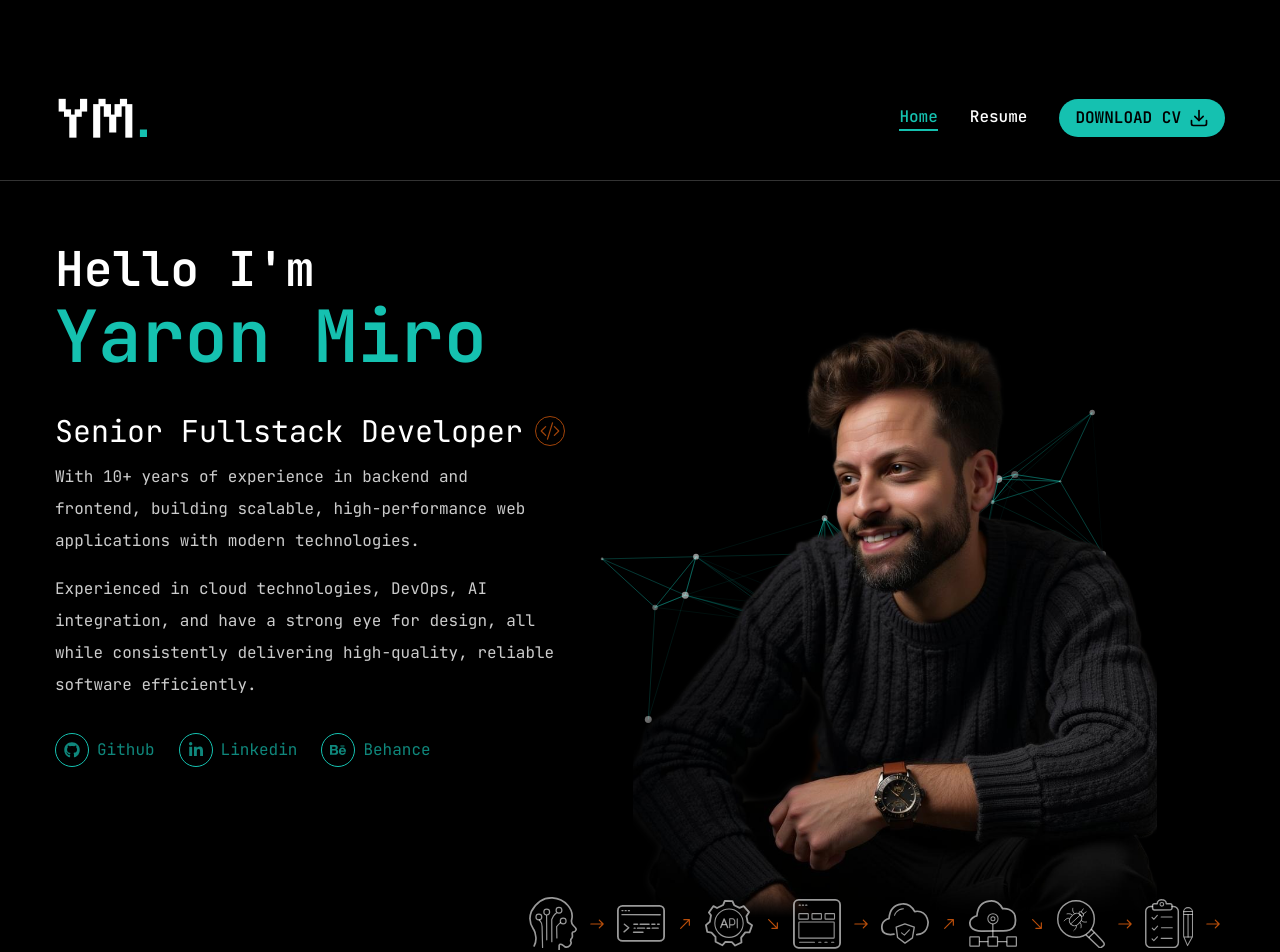
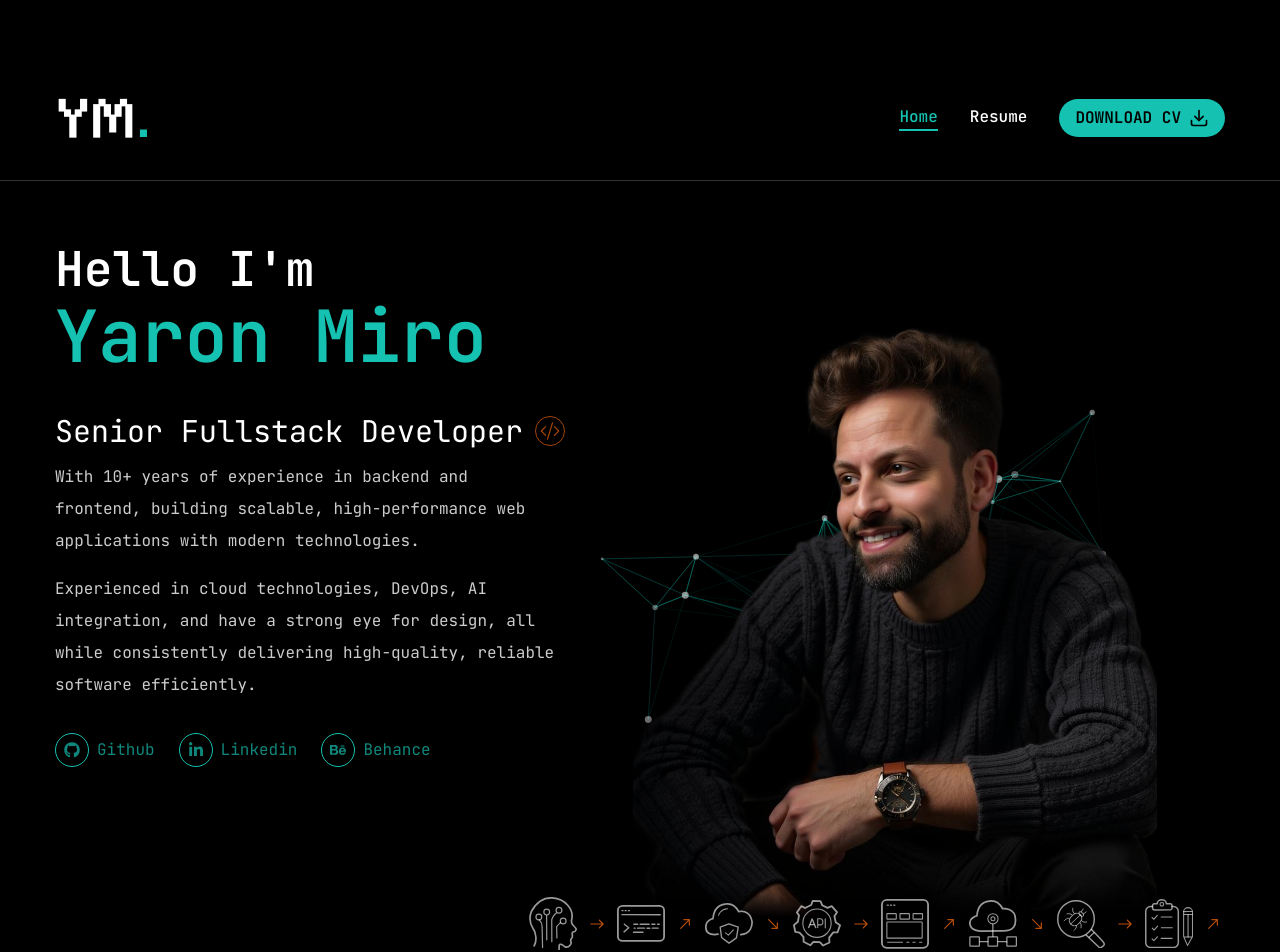
Before and after one commit to YaronMiro/ym-website, a Next.js app: page / in a window 1280 px wide. Shown: the top 952 px of the page. Built offline with nearby package versions, Linux system fonts and the light colour scheme.

Commit message:
fix layout try 6

```diff
--- a/components/HeroIcons.tsx
+++ b/components/HeroIcons.tsx
@@ -1,55 +1,40 @@
 import * as React from "react"
 
 import { IoIosArrowRoundForward } from "react-icons/io";
-import YmIcon, { iconsMapping } from "@/components/YmIcon";
+import YmIcon, { IconName } from "@/components/YmIcon";
 
 interface HeroIconsProps {
     color: string;
     className?: string;
 }
 
+interface IconData {
+    name: IconName;
+    arrowDirection: string;
+}
+
+export const icons: IconData[] = [
+    { name: "head", arrowDirection: "" },
+    { name: "app-code", arrowDirection: "-rotate-45" },
+    { name: "cloud-shield", arrowDirection: "rotate-45" },
+    { name: "api", arrowDirection: "" },
+    { name: "ui", arrowDirection: "-rotate-45" },
+    { name: "cloud-balancer", arrowDirection: "rotate-45" },
+    { name: "bug-tracker", arrowDirection: "" },
+    { name: "todo-list", arrowDirection: "-rotate-45" },
+];
+
 const HeroIcons: React.FC<HeroIconsProps> = ({ color, className }) => {
     return (
         <div className={`${color} grid grid-cols-4 gap-4 xl:grid-cols-8 xl:gap-2 ${className}`}>
-            <div className="flex items-center justify-center gap-2">
-                <YmIcon className="w-[2.5rem] xl:w-[3rem]" icon="head" />
-                <IoIosArrowRoundForward className="text-2xl text-secondary/80" />
-            </div>
-
-            <div className="flex items-center justify-center gap-2">
-                <YmIcon className="w-[2.5rem] xl:w-[3rem]" icon="app-code" />
-                <IoIosArrowRoundForward className="text-2xl text-secondary/80 -rotate-45" />
-            </div>
-
-            <div className="flex items-center justify-center gap-2">
-                <YmIcon className="w-[2.5rem] xl:w-[3rem]" icon="api" />
-                <IoIosArrowRoundForward className="text-2xl text-secondary/80 rotate-45" />
-            </div>
-
-            <div className="flex items-center justify-center gap-2">
-                <YmIcon className="w-[2.5rem] xl:w-[3rem]" icon="ui" />
-                <IoIosArrowRoundForward className="text-2xl text-secondary/80" />
-            </div>
-
-            <div className="flex items-center justify-center gap-2">
-                <YmIcon className="w-[2.5rem] xl:w-[3rem]" icon="cloud-shield" />
-                <IoIosArrowRoundForward className="text-2xl text-secondary/80 -rotate-45" />
-            </div>
-
-            <div className="flex items-center justify-center gap-2">
-                <YmIcon className="w-[2.5rem] xl:w-[3rem]" icon="cloud-balancer" />
-                <IoIosArrowRoundForward className="text-2xl text-secondary/80 rotate-45" />
-            </div>
-
-            <div className="flex items-center justify-center gap-2">
-                <YmIcon className="w-[2.5rem] xl:w-[3rem]" icon="bug-tracker" />
-                <IoIosArrowRoundForward className="text-2xl text-secondary/80" />
-            </div>
-
-            <div className="flex items-center justify-center gap-2">
-                <YmIcon className="w-[2.5rem] xl:w-[3rem]" icon="todo-list" />
-                <IoIosArrowRoundForward className="text-2xl text-secondary/80" />
-            </div>
+            {icons.map(({ name, arrowDirection}) => {
+                return (
+                    <div key={name} className="flex items-center justify-center gap-2">
+                        <YmIcon className="w-[2.5rem] xl:w-[3rem]" icon={name} />
+                        <IoIosArrowRoundForward className={`text-2xl text-secondary/80 ${arrowDirection}`} />
+                    </div>
+                )
+            }) }
         </div>
     );
 };
--- a/components/YmIcon.tsx
+++ b/components/YmIcon.tsx
@@ -1,13 +1,15 @@
 import React from "react";
 import { ReactSVG } from 'react-svg';
 
+export type IconName = "head" | "app-code" | "cloud-shield" | "api" | "ui" | "cloud-balancer" | "bug-tracker" | "todo-list";
+
 
 interface YmIconProps {
-    icon: "head" | "app-code" | "cloud-shield" | "api" | "ui" | "cloud-balancer" | "bug-tracker" | "todo-list"
+    icon: IconName;
     className: string;
 }
 
-export const iconsMapping = {
+export const iconsMapping: { [key in IconName]: string}  = {
     "head": "ym-icon-head.svg",
     "app-code": "ym-icon-app-code.svg",
     "cloud-shield": "ym-cloud-shield.svg",
```
